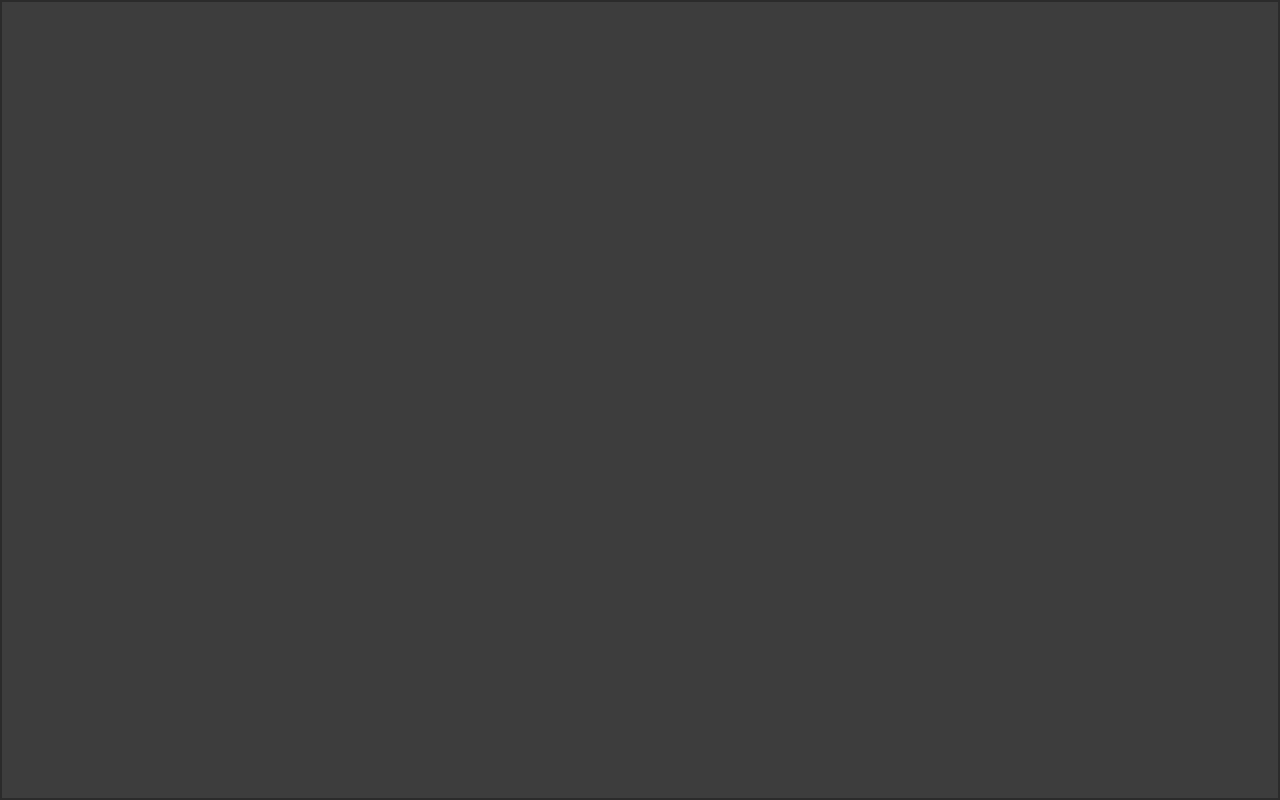
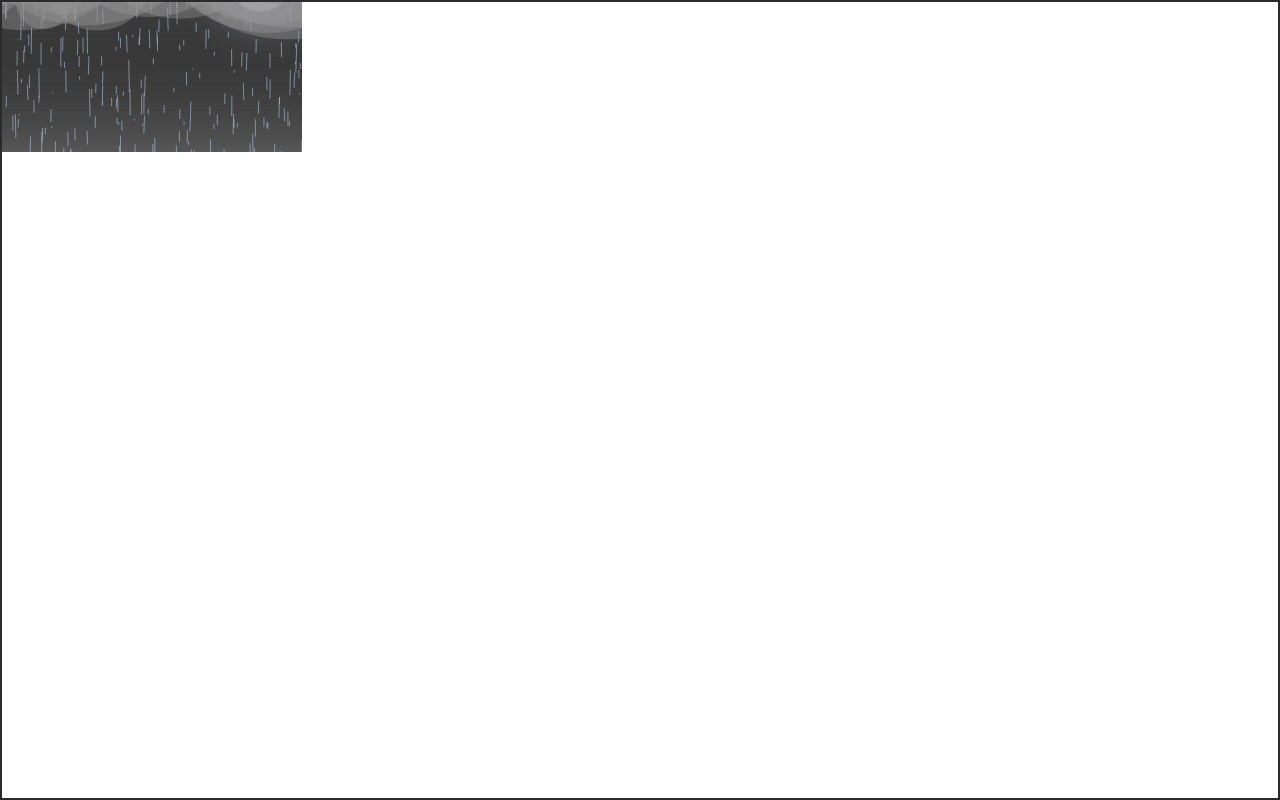
Before and after one commit to WillTheVideoMan/react-weather, a React (Create React App) app: page / in a window 1280 px wide. Built offline with nearby package versions, Linux system fonts and the light colour scheme.

Commit message:
Removed Stackable. Updated docs.

```diff
--- a/src/App.js
+++ b/src/App.js
@@ -12,13 +12,10 @@ const Container = styled.div`
   border: 2px solid #2b2b2b;
   overflow: none;
   box-sizing: border-box;
-`;
 
-const Background = styled.div`
-  width: 100vw;
-  height: 100vh;
-  background-color: rgb(61, 61, 61);
-  max-width: 100%;
+  * {
+    position: absolute;
+  }
 `;
 
 class App extends Component {
@@ -27,7 +24,6 @@ class App extends Component {
   }
   render() {
     return (
-      <Background>
       <Container>
         <ReactResizeDetector
           handleWidth
@@ -51,7 +47,6 @@ class App extends Component {
           />
         </ReactResizeDetector>
       </Container>
-      </Background>
     );
   }
 }
--- a/src/Components/DrawCelestial.js
+++ b/src/Components/DrawCelestial.js
@@ -1,11 +1,10 @@
 import React, { Component } from "react";
 import PropTypes from "prop-types";
-import Stackable from "./Stackable";
 
 /**
  * A React 'wrapper' for the HTML canvas element that paints a glowing sparkly sun or a cool shiny moon.
  *
- * **Returns:** A HTML5 Canvas wrapped in a [`Stackable`](#stackable) component.
+ * **Returns:** A HTML5 Canvas on which the celestial body is printed.
  */
 
 class DrawCelestial extends Component {
@@ -136,17 +135,15 @@ class DrawCelestial extends Component {
 
   /**
    * Main render function (called by React.Component).
-   * The canvas is wrapped in a Stackable component to allow component layering.
+   * Returns a HTML5 Canvas.
    */
   render() {
     return (
-      <Stackable>
-        <canvas
-          ref={this.canvas}
-          width={this.props.width}
-          height={this.props.height}
-        />
-      </Stackable>
+      <canvas
+        ref={this.canvas}
+        width={this.props.width}
+        height={this.props.height}
+      />
     );
   }
 }
--- a/src/Components/DrawClouds.js
+++ b/src/Components/DrawClouds.js
@@ -1,6 +1,5 @@
 import React, { Component } from "react";
 import PropTypes from "prop-types";
-import Stackable from "./Stackable";
 
 /**
  * A React 'wrapper' for the HTML canvas element that paints clouds.
@@ -15,7 +14,7 @@ import Stackable from "./Stackable";
  * |`radius`|`float`| The radius of each cloud on the canvas.|
  * |`speed`|`float`| The horizontal speed of each cloud as they move across the component.|
  *
- *  **Returns:** A HTML5 Canvas wrapped in a [`Stackable`](#stackable) component.
+ *  **Returns:** A HTML5 Canvas that the clouds are painted to.
  */
 
 class DrawClouds extends Component {
@@ -105,19 +104,16 @@ class DrawClouds extends Component {
   }
 
   /**
-   * Main render function handled by React.
-   *
-   * Returns a canvas wrapped in a `Stackable` componenet to allow layering.
+   * Main render function (called by React.Component).
+   * Returns a HTML5 Canvas.
    */
   render() {
     return (
-      <Stackable>
-        <canvas
-          ref={this.canvas}
-          width={this.props.width}
-          height={this.props.height}
-        />
-      </Stackable>
+      <canvas
+        ref={this.canvas}
+        width={this.props.width}
+        height={this.props.height}
+      />
     );
   }
 }
--- a/src/Components/DrawPrecipitation.js
+++ b/src/Components/DrawPrecipitation.js
@@ -1,6 +1,5 @@
 import React, { Component } from "react";
 import PropTypes from "prop-types";
-import Stackable from "./Stackable";
 
 /**
  * A React 'wrapper' for the HTML canvas element that paints droplets.
@@ -15,7 +14,7 @@ import Stackable from "./Stackable";
  * |`l`|`float`| The length of each droplet on the canvas.|
  * |`xs`,`ys`|`float`| A displacement on the x and y planes of the 'end' of each droplet from the origin of drawing.|
  *
- *  **Returns:** A HTML5 Canvas wrapped in a [`Stackable`](#stackable) component.
+ *  **Returns:** A HTML5 Canvas which has the droplets painted on it.
  */
 
 class DrawPrecipitation extends Component {
@@ -110,17 +109,15 @@ class DrawPrecipitation extends Component {
 
   /**
    * Main render function (called by React.Component).
-   * The canvas is wrapped in a Stackable component to allow component layering.
+   * Returns a HTML5 Canvas.
    */
   render() {
     return (
-      <Stackable>
-        <canvas
-          ref={this.canvas}
-          width={this.props.width}
-          height={this.props.height}
-        />
-      </Stackable>
+      <canvas
+        ref={this.canvas}
+        width={this.props.width}
+        height={this.props.height}
+      />
     );
   }
 }
--- a/src/Components/DrawSky.js
+++ b/src/Components/DrawSky.js
@@ -1,13 +1,12 @@
 import React, { Component } from "react";
 import PropTypes from "prop-types";
-import Stackable from "./Stackable";
 
 /**
  *  A component that paints a given colour string in a gradient across the component from top to bottom.
  *
  *  The sky transitions from a solid colour to transparent, allowing for any component background colour.
  *
- * **Returns:** A [`Stackable`](#stackable) Component, in which a HTML5 canvas paints the sky.
+ * **Returns:** A HTML5 Canvas with a given sky style.
  */
 class DrawSky extends Component {
   constructor(props) {
@@ -57,12 +56,10 @@ class DrawSky extends Component {
   }
 
   /**
-   * Paints a sky of given style.
+   * Paints a sky of given style. Generates a gradient from transparent to a given colour.
    */
   draw() {
     const { colour } = this.props;
-    const thunder = false;
-
     const gradient = this.ctx.createLinearGradient(
       0,
       0,
@@ -70,21 +67,30 @@ class DrawSky extends Component {
       this.props.height * 2
     );
 
+    /**
+     * Add the colour and transparent to the gradient. Colour stops are points on the gradient.
+     */
     gradient.addColorStop(0, colour);
     gradient.addColorStop(1, "rgba(0,0,0,0)");
+
+    /**
+     * Draw a rectangle the size of the screen which is filled with the gradient.
+     */
     this.ctx.fillStyle = gradient;
     this.ctx.fillRect(0, 0, this.props.width, this.props.height);
   }
 
+  /**
+   * Main render function (called by React.Component).
+   * Returns a HTML5 Canvas.
+   */
   render() {
     return (
-      <Stackable>
-        <canvas
-          ref={this.canvas}
-          width={this.props.width}
-          height={this.props.height}
-        />
-      </Stackable>
+      <canvas
+        ref={this.canvas}
+        width={this.props.width}
+        height={this.props.height}
+      />
     );
   }
 }
--- a/src/Components/Stackable.js
+++ /dev/null
@@ -1,15 +0,0 @@
-/**
- * Stackable.js
- * Author: Will Hall
- *
- * Stackable --> A simple styled component that gives all child components absolute positioning through CSS
- */
-import styled from "styled-components";
-
-const Stackable = styled.div`
-  * {
-    position: absolute;
-  }
-`;
-
-export default Stackable;
```
Lines whose indentation alone changed are shown as unchanged.
